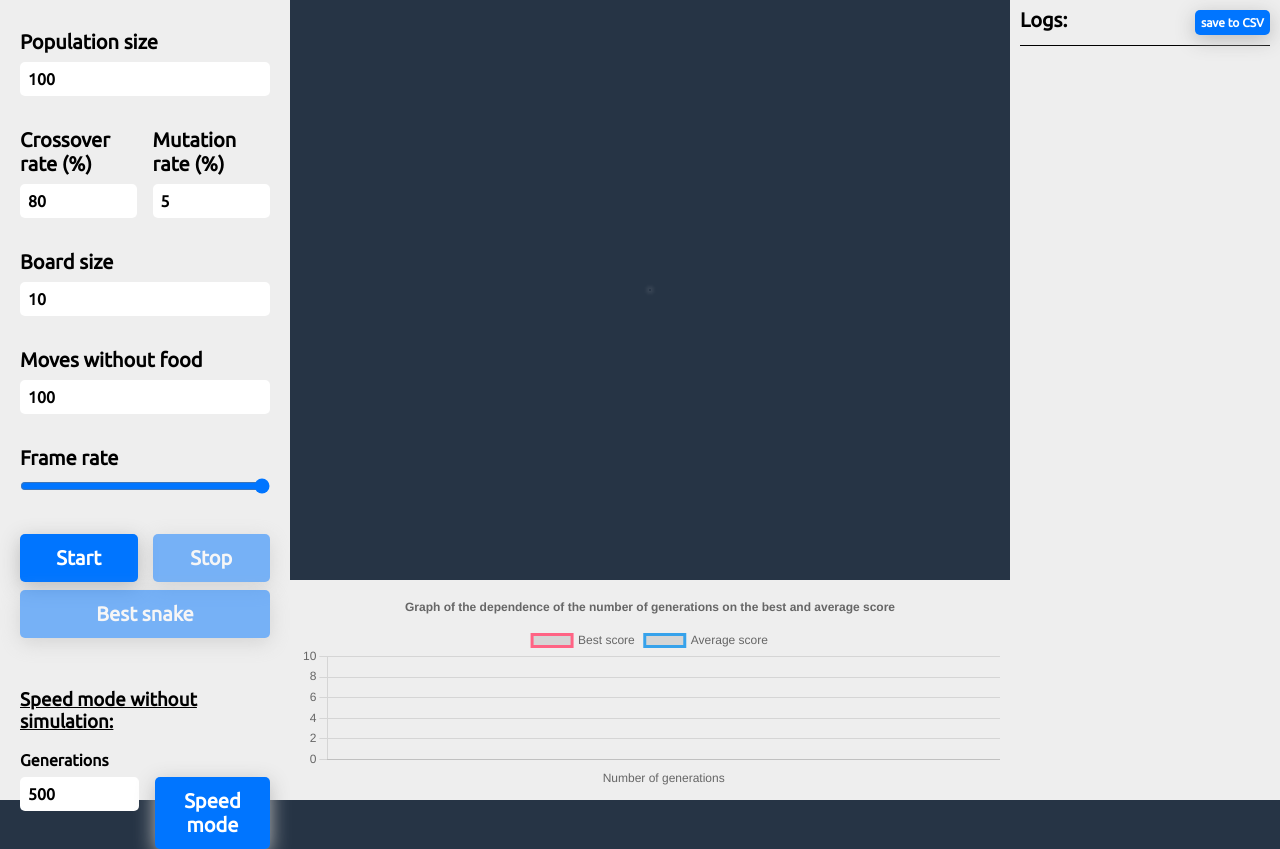
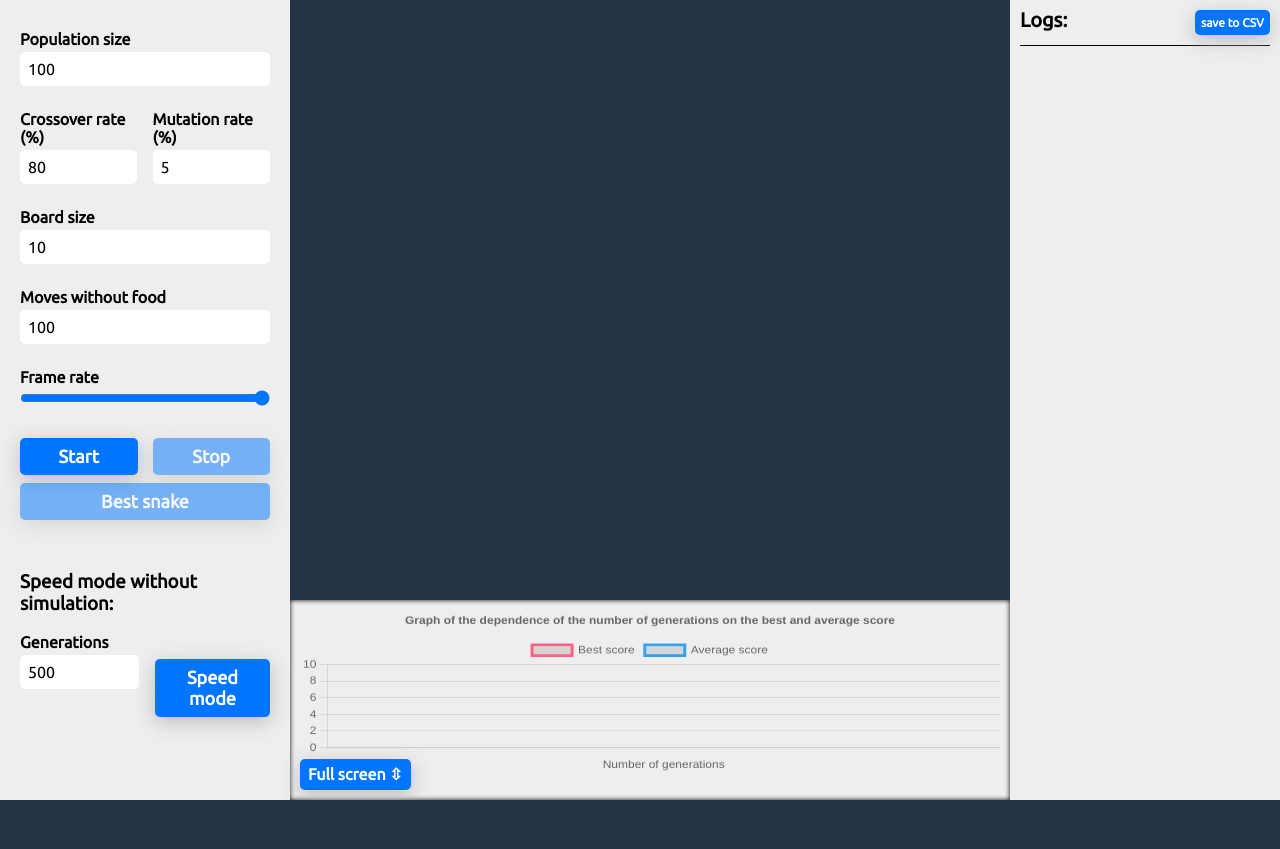
Before and after one commit to filiplipinski/genetic-snakes, a website built with webpack: page index.html in a window 1280 px wide. After the commit the page ends 800 px from the top, so only its background shows below. Built offline with nearby package versions, Linux system fonts and the light colour scheme.

Commit message:
[#2] add full screen chart

```diff
--- a/index.html
+++ b/index.html
@@ -53,7 +53,8 @@
       </main>
 
       <div class="chart">
-        <canvas id="chart__canvas" class="chart__canvas" height="200"></canvas>
+        <button class="chart__button">Full screen &#8691;</button>
+        <canvas id="chart__canvas" class="chart__canvas"></canvas>
       </div>
     </div>
 
--- a/src/ChartRenderer.ts
+++ b/src/ChartRenderer.ts
@@ -23,10 +23,11 @@ export class ChartRenderer {
   }
 
   prepareChart() {
-    this.chart.reset();
     this.chart.data.labels = [];
     this.chart.data.datasets[0].data = [];
     this.chart.data.datasets[1].data = [];
+
+    this.chart.update();
   }
 
   updateChart(log: LogData) {
--- a/src/ChartRenderer.utils.ts
+++ b/src/ChartRenderer.utils.ts
@@ -47,4 +47,5 @@ export const lineChartOptions: ChartConfiguration<"line", number[], string>["opt
       suggestedMax: 10,
     },
   },
+  maintainAspectRatio: false,
 };
--- a/src/Main.ts
+++ b/src/Main.ts
@@ -18,8 +18,6 @@ export class Main {
   private readonly startBtnElement: HTMLButtonElement;
   private readonly stopBtnElement: HTMLButtonElement;
   private readonly bestSnakeElement: HTMLButtonElement;
-  private readonly speedModeElement: HTMLButtonElement;
-  private readonly saveToCsvElement: HTMLButtonElement;
 
   private isGameRunning = false;
   private game: Game;
@@ -34,8 +32,6 @@ export class Main {
     this.startBtnElement = document.querySelector("button#start");
     this.stopBtnElement = document.querySelector("button#stop");
     this.bestSnakeElement = document.querySelector("button#best-snake");
-    this.speedModeElement = document.querySelector("button#speed-mode-btn");
-    this.saveToCsvElement = document.querySelector("button#save-to-csv");
 
     this.chartRenderer = new ChartRenderer();
     this.bindListeners();
@@ -45,11 +41,18 @@ export class Main {
     this.startBtnElement.addEventListener("click", () => this.start("normal"));
     this.stopBtnElement.addEventListener("click", () => this.stop());
     this.bestSnakeElement.addEventListener("click", () => this.showBestSnake());
-    this.speedModeElement.addEventListener("click", () => this.runSpeedMode());
-    this.saveToCsvElement.addEventListener("click", () => this.saveToCsv());
 
     document.querySelector("#frame-speed").addEventListener("input", (e) => {
       this.frameSpeed = parseInt((e.target as HTMLInputElement).value);
+    });
+    document.querySelector("button#speed-mode-btn")?.addEventListener("click", () => {
+      this.runSpeedMode();
+    });
+    document.querySelector("button#save-to-csv")?.addEventListener("click", () => {
+      this.saveToCsv();
+    });
+    document.querySelector("button.chart__button")?.addEventListener("click", () => {
+      document.querySelector(".chart")?.classList.toggle("big");
     });
   }
 
@@ -63,7 +66,7 @@ export class Main {
     this.speedModeGenerations = getInputValue("#speed-mode");
   }
 
-  private setCanvasSize(scale: number = 0.9) {
+  private setCanvasSize(scale: number = 0.95) {
     // 90% of browser height is snake game, rest is margin
     const size = document.querySelector("main").clientHeight * scale;
     this.canvasElement.width = size;
@@ -85,6 +88,7 @@ export class Main {
     this.stopBtnElement.disabled = false;
     this.bestSnakeElement.disabled = false;
     this.getInputValues();
+    this.chartRenderer.prepareChart();
 
     this.game = new Game({
       boardSize: this.boardSize,
@@ -115,7 +119,6 @@ export class Main {
       },
     });
     this.isGameRunning = true;
-    this.chartRenderer.prepareChart();
 
     if (mode === "speed") {
       return;
--- a/src/styles/index.css
+++ b/src/styles/index.css
@@ -1,7 +1,6 @@
 #game__canvas {
   box-shadow: 0 0 5px #eee;
-  margin: 30px;
-  padding: 1px;
+  margin: 15px;
 }
 
 html {
@@ -24,29 +23,31 @@ section {
   background-color: #eee;
 }
 
+.main-wrapper {
+  flex: 1 1 100%;
+  display: flex;
+  flex-direction: column;
+
+  position: relative;
+}
+
 main {
   display: flex;
   flex: 1 1 100%;
+  max-height: 75vh;
   align-items: center;
   justify-content: center;
 }
 
-.main-wrapper {
-  flex: 1 1 100%;
-  display: flex;
-  flex-direction: column;
-}
-
 label {
   font-weight: bold;
-  font-size: 20px;
+  font-size: 16px;
 }
 
 input {
   font-family: "Ubuntu", Arial, san-serif;
   font-size: 16px;
-  font-weight: bold;
-  margin: 8px 0 32px;
+  margin: 4px 0 24px;
   border: none;
   border-radius: 5px;
   padding: 8px;
@@ -54,7 +55,8 @@ input {
 }
 
 input:focus {
-  border: 1px solid #000;
+  box-shadow: 0px 0px 1px 1px #0075ff;
+  outline: none;
 }
 
 input[type="range"] {
@@ -63,20 +65,20 @@ input[type="range"] {
 
 button {
   font-family: "Ubuntu", Arial, san-serif;
-  font-size: 20px;
+  font-size: 18px;
   font-weight: bold;
   color: #fff;
   border: none;
   border-radius: 5px;
   margin-top: 8px;
-  padding: 12px;
+  padding: 8px 12px;
   background-color: #0075ff;
   box-shadow: 0 5px 20px #bbb;
   cursor: pointer;
   outline: none;
 }
 
-button:hover,
+button:hover:not([disabled]),
 button:active {
   background-color: #00489b;
 }
@@ -150,9 +152,6 @@ button:disabled {
 .speed-mode-wrapper {
   margin-top: 32px;
 }
-.speed-mode-wrapper h3 {
-  text-decoration: underline;
-}
 .speed-mode-wrapper label {
   font-size: 16px;
 }
@@ -168,14 +167,32 @@ button:disabled {
 }
 
 .chart {
-  flex: 1 0 200px;
+  padding: 5px 10px;
+  background-color: #eee;
+  box-shadow: inset 0 0 5px 0px black;
 
-  padding: 10px;
-  background-color: #eee;
+  position: absolute;
+  bottom: 0;
+  left: 0;
+  right: 0;
+  top: 75vh;
+
+  transition: 0.2s;
+}
+
+.chart .chart__button {
+  position: absolute;
+  left: 10px;
+  bottom: 10px;
+  font-size: 16px;
+  padding: 6px 8px;
+}
+
+.chart.big {
+  top: 0;
 }
 
 .chart .chart__canvas {
   width: 100%;
-  height: 200px;
-  /* border: 1px solid black; */
+  padding-bottom: 20px;
 }
```
